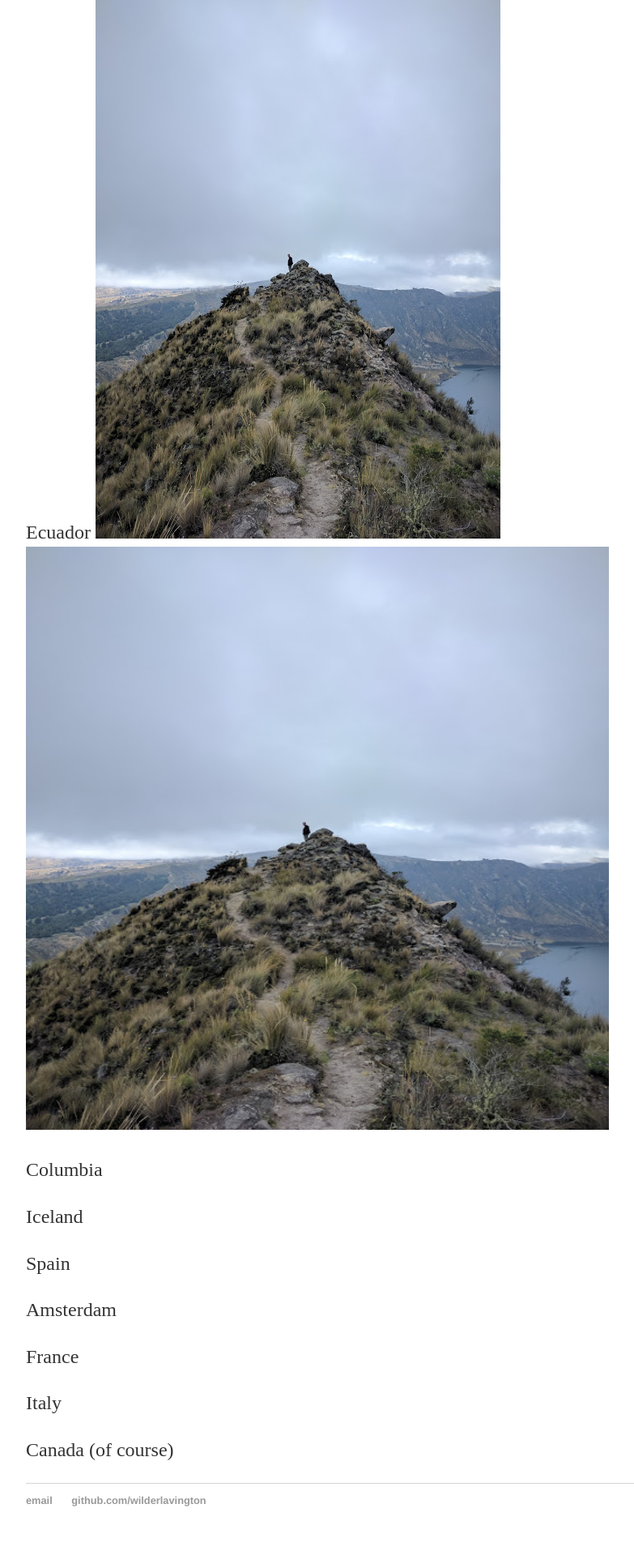
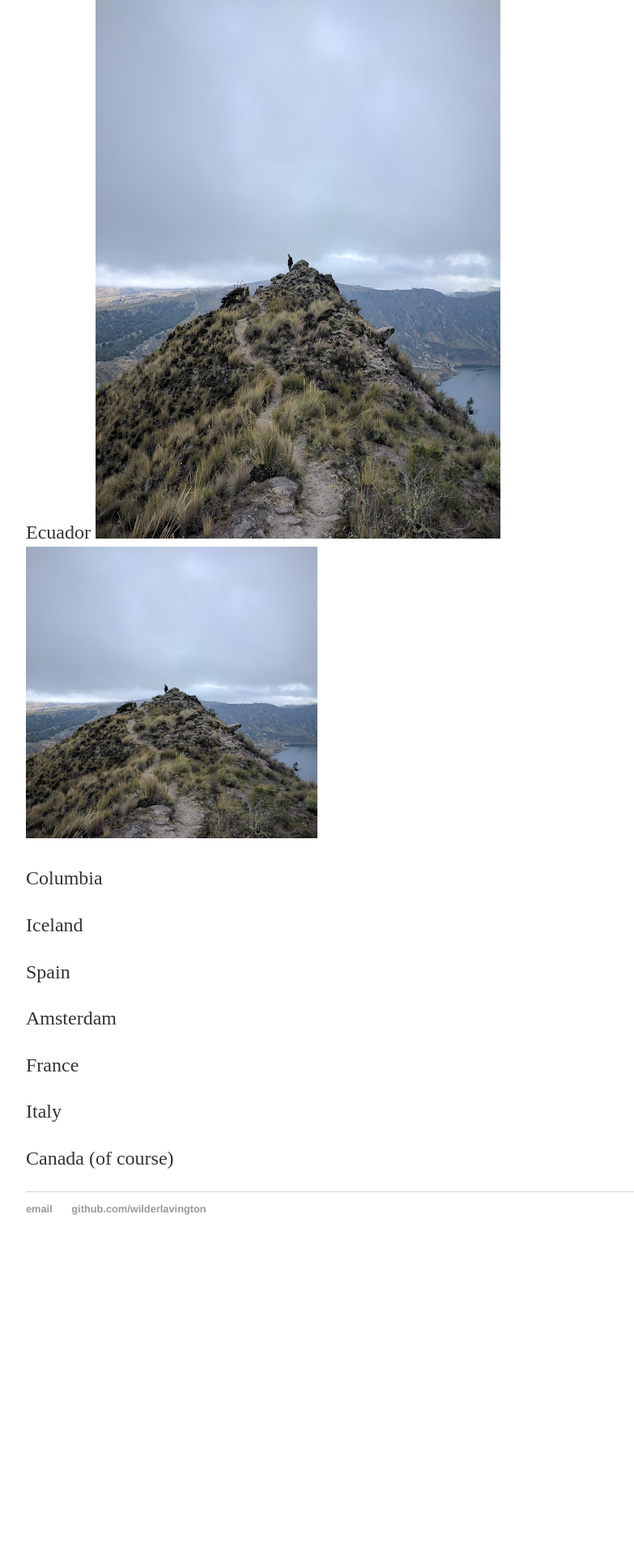
Before and after one commit to WilderLavington/old_web_page, a Jekyll site: the page built from about/index.md, in a window 1280 px wide. Shown: the part 2271-4191 px from the top of the page at 81% size, without its empty margins (160-943 px from the left). Built offline with Jekyll 4.4.1, drawn with Linux system fonts in a browser that asks for light colours; our own code applies the rules of GitHub Pages for plain Markdown files; after the commit the page ends 3831 px from its top, so only the background shows below that.

Commit message:
Update index.md

```diff
--- a/about/index.md
+++ b/about/index.md
@@ -52,7 +52,7 @@ Ukraine
 
 Ecuador
 ![Ecuador](/assets/ecuador/ecuador1.jpg)
-<img src="/assets/ecuador/ecuador1.jpg"  width="720" height="720">
+<img src="/assets/ecuador/ecuador1.jpg"  width="360" height="360">
 
 
 Columbia
```
